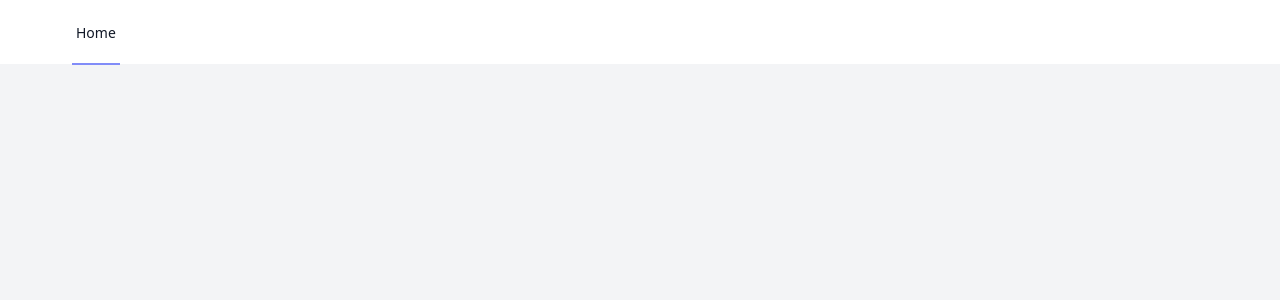
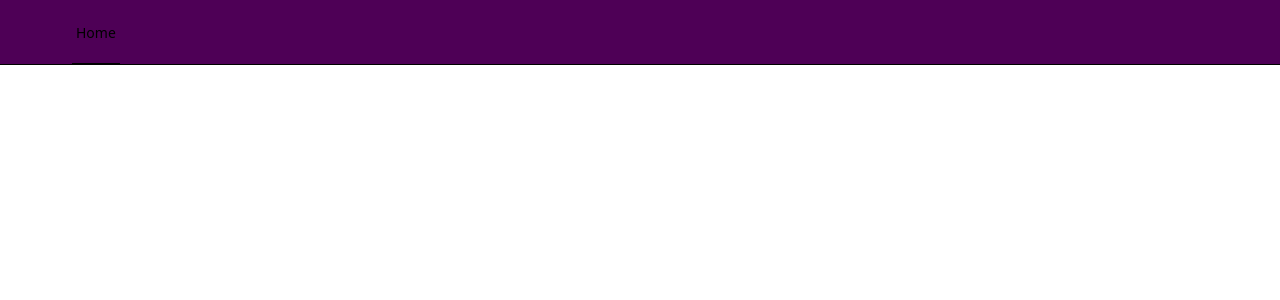
Before and after one commit to Callum9362/prem-league, a Next.js app: page / in a window 1280 px wide. Shown: the top 300 px of the page. Built offline with nearby package versions, Linux system fonts and the light colour scheme.

Commit message:
Created my first custom tailwind color in the tailwind.config.js file

```diff
--- a/components/layouts/Navigation.jsx
+++ b/components/layouts/Navigation.jsx
@@ -5,7 +5,7 @@ const Navigation = () => {
     const router = useRouter()
 
     return (
-        <nav className="bg-white border-b border-gray-100">
+        <nav className="bg-epl-purple border-b border-gray-100">
             {/* Primary Navigation Menu */}
             <div className="max-w-7xl mx-auto px-4 sm:px-6 lg:px-8">
                 <div className="flex justify-between h-16">
--- a/tailwind.config.js
+++ b/tailwind.config.js
@@ -5,6 +5,9 @@ module.exports = {
     "./components/**/*.{js,ts,jsx,tsx}",
   ],
   theme: {
+    colors: {
+      'epl-purple': '#4e0056'
+    },
     extend: {},
   },
   plugins: [],
```
